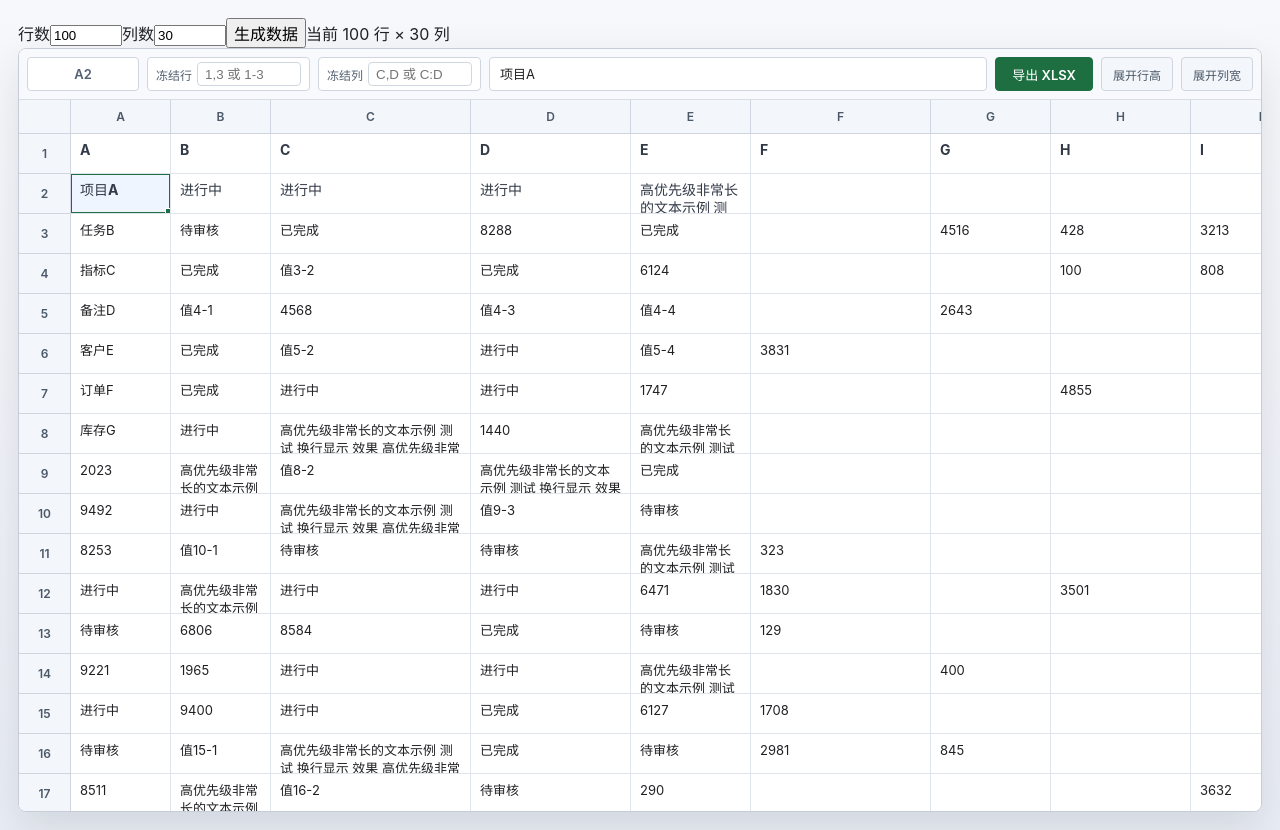
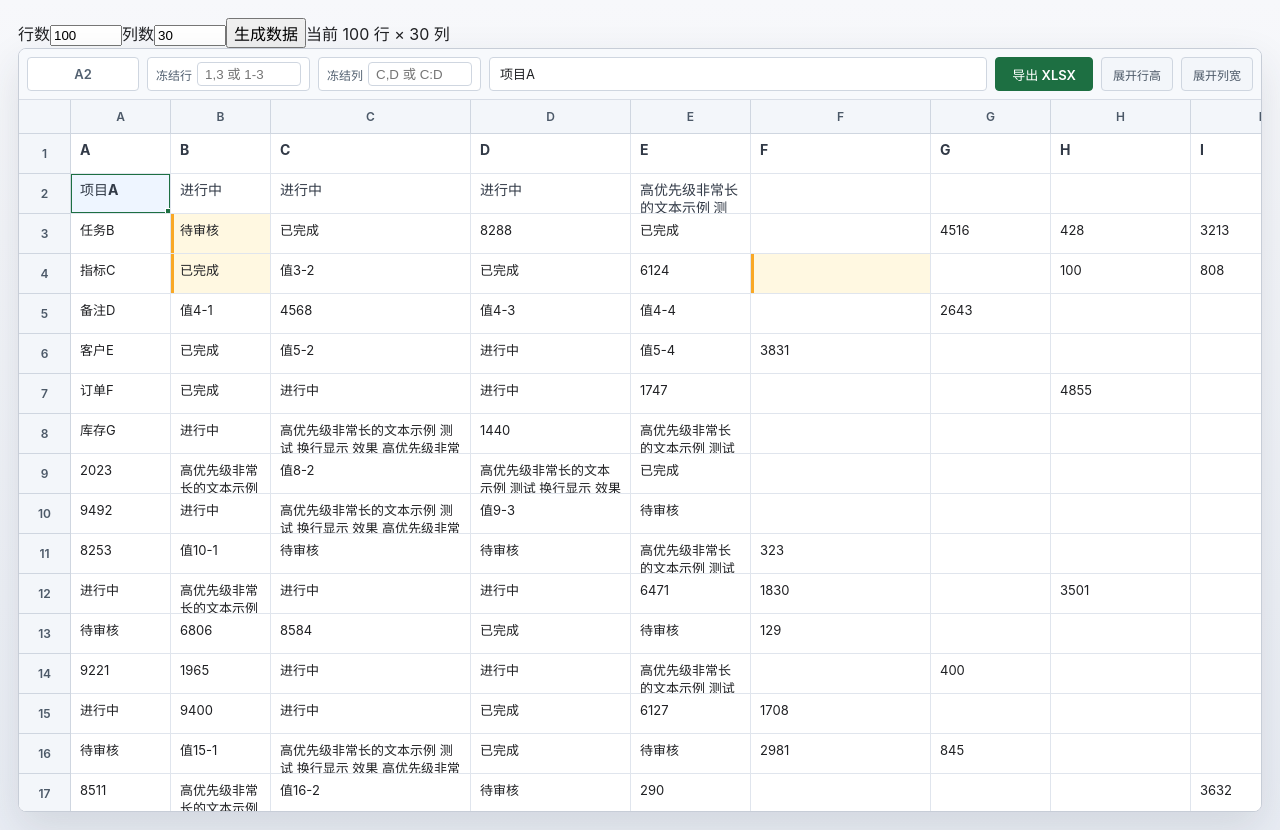
Before and after one commit to shijiezhou1/excel_tb, a React (Vite) app: page / in a window 1280 px wide. Built offline with nearby package versions, Linux system fonts and the light colour scheme.

Commit message:
添加如果有变更历史，颜色不一样

```diff
--- a/src/App.jsx
+++ b/src/App.jsx
@@ -282,6 +282,12 @@
   const [demoCols, setDemoCols] = useState(() => 30);
   const [data, setData] = useState(() => generateDemoData(100, 30));
 
+  const histVal = [
+    { col: 1, row: 2, oldVal: "ccc3c", newVal: "gggaw2peawp" },
+    { col: 1, row: 3, oldVal: "ccc23c", newVal: "gggawp3eawp" },
+    { col: 5, row: 3, oldVal: "dasc", newVal: "gggawp3e21awp" },
+  ];
+
   function applyDemoSize() {
     setData(generateDemoData(demoRows, demoCols));
   }
@@ -324,13 +330,14 @@
         <ExcelGrid
           data={data}
           defaultWidth={[100, 100, 200, 160, 120, 180, 120, 140]}
+          histVal={histVal}
         />
       </section>
     </main>
   );
 }
 
-function ExcelGrid({ data, defaultWidth = [] }) {
+function ExcelGrid({ data, defaultWidth = [], histVal = [] }) {
   const rowCount = data.length;
   const colCount = data[0]?.length ?? 0;
 
@@ -360,6 +367,18 @@
   const [scrollTop, setScrollTop] = useState(0);
   const [scrollLeft, setScrollLeft] = useState(0);
   const gridRef = useRef(null);
+
+  // Change history lookup: key "row-col" -> { oldVal, newVal }
+  const historyMap = useMemo(() => {
+    const map = new Map();
+    for (const h of histVal) {
+      map.set(`${h.row}-${h.col}`, { oldVal: h.oldVal, newVal: h.newVal });
+    }
+    return map;
+  }, [histVal]);
+
+  const [historyTooltip, setHistoryTooltip] = useState(null);
+  const workbookRef = useRef(null);
   const editorRef = useRef(null);
 
   const selectionRange = useMemo(
@@ -1061,6 +1080,7 @@
     <div
       className="workbook"
       style={{ "--formula-height": `${formulaHeight}px` }}
+      ref={workbookRef}
     >
       <div className="formula-strip">
         <div className="name-box">{activeAddress}</div>
@@ -1227,6 +1247,8 @@
                   col === selectionRange.endCol &&
                   !editingCell;
 
+                const history = historyMap.get(`${row}-${col}`);
+
                 return (
                   <div
                     className={[
@@ -1241,6 +1263,7 @@
                       row === lastFrozenRow ? "is-freeze-row-edge" : "",
                       col === lastFrozenCol ? "is-freeze-col-edge" : "",
                       fillPreview ? "is-fill-preview" : "",
+                      history ? "is-history-changed" : "",
                     ].join(" ")}
                     key={`${row}-${col}`}
                     onDoubleClick={() => startEdit(row, col)}
@@ -1249,6 +1272,19 @@
                     }
                     onPointerEnter={() => handleCellPointerEnter(row, col)}
                     role="gridcell"
+                    onMouseEnter={(e) => {
+                      if (!history) return;
+                      const cellRect = e.currentTarget.getBoundingClientRect();
+                      const wbRect = workbookRef.current?.getBoundingClientRect();
+                      if (!wbRect) return;
+                      setHistoryTooltip({
+                        oldVal: history.oldVal,
+                        newVal: history.newVal,
+                        top: cellRect.top - wbRect.top - 4,
+                        left: cellRect.left - wbRect.left + cellRect.width / 2,
+                      });
+                    }}
+                    onMouseLeave={() => setHistoryTooltip(null)}
                     style={getCellStyle(row, col)}
                   >
                     {editing ? (
@@ -1291,6 +1327,21 @@
           ) : null}
         </div>
       </div>
+
+      {historyTooltip && (
+        <div
+          className="history-tooltip"
+          style={{
+            position: "absolute",
+            top: historyTooltip.top,
+            left: historyTooltip.left,
+          }}
+        >
+          <span className="history-tooltip-old">{historyTooltip.oldVal}</span>
+          <span className="history-tooltip-arrow"> → </span>
+          <span className="history-tooltip-new">{historyTooltip.newVal}</span>
+        </div>
+      )}
     </div>
   );
 }
--- a/src/styles.css
+++ b/src/styles.css
@@ -86,6 +86,7 @@
 
 .workbook {
   --formula-height: 34px;
+  position: relative;
   display: flex;
   flex-direction: column;
   height: calc(100vh - 36px);
@@ -432,6 +433,21 @@
   color: #323a47;
 }
 
+/* Change history highlight */
+.sheet-cell.is-history-changed {
+  background: #fff8e1;
+  box-shadow: inset 3px 0 0 #f9a825;
+}
+
+.sheet-cell.is-history-changed:hover {
+  background: #fff3c4;
+}
+
+.sheet-cell.is-history-changed.is-selected {
+  background: #fef3c7;
+  box-shadow: inset 3px 0 0 #f9a825;
+}
+
 
 .cell-content {
   width: 100%;
@@ -503,3 +519,49 @@
     min-height: 0;
   }
 }
+
+/* History tooltip */
+.history-tooltip {
+  z-index: 20;
+  display: flex;
+  align-items: center;
+  gap: 6px;
+  padding: 6px 12px;
+  border: 1px solid #e0e0e0;
+  border-radius: 6px;
+  background: #fff;
+  box-shadow: 0 4px 18px rgba(0, 0, 0, 0.1);
+  font-size: 12px;
+  line-height: 1.4;
+  white-space: nowrap;
+  pointer-events: none;
+  transform: translate(-50%, -100%);
+}
+
+.history-tooltip::after {
+  position: absolute;
+  bottom: -5px;
+  left: 50%;
+  transform: translateX(-50%);
+  width: 0;
+  height: 0;
+  border-left: 6px solid transparent;
+  border-right: 6px solid transparent;
+  border-top: 6px solid #fff;
+  content: "";
+}
+
+.history-tooltip-old {
+  color: #c62828;
+  text-decoration: line-through;
+}
+
+.history-tooltip-arrow {
+  color: #9e9e9e;
+  font-weight: 500;
+}
+
+.history-tooltip-new {
+  color: #2e7d32;
+  font-weight: 600;
+}
```
